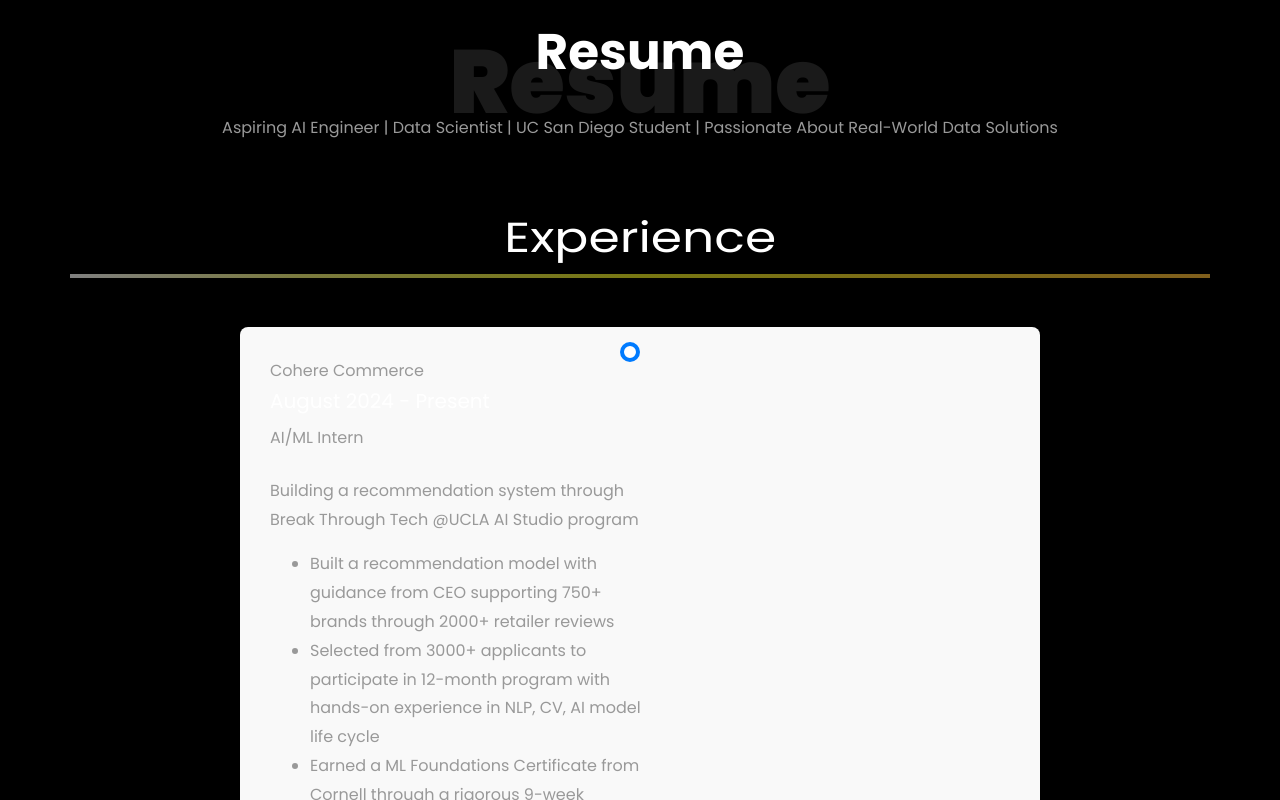
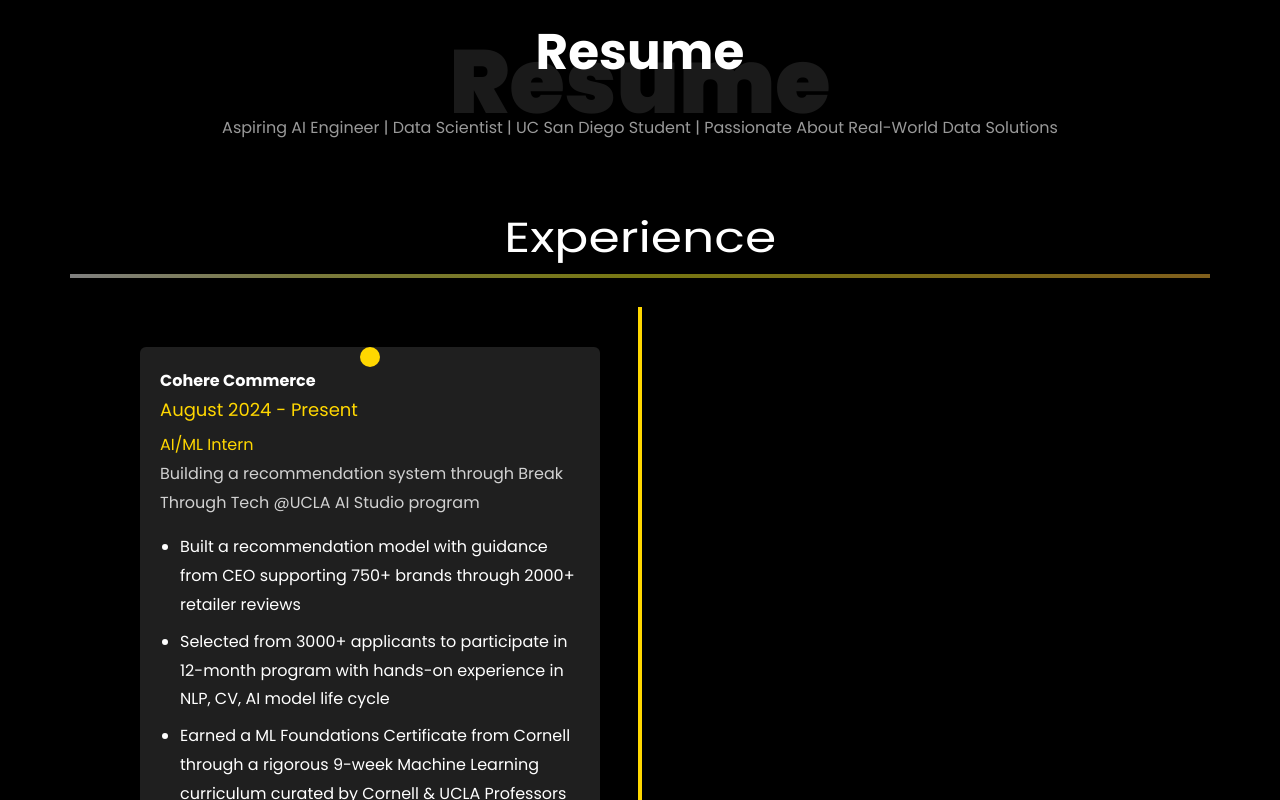
Before and after one commit to abhi-sathvika/abhi-sathvika.github.io, a plain HTML site: page index.html in a window 1280 px wide. Shown: the part 2000-2800 px from the top of the page. Drawn offline with Linux system fonts and the light colour scheme; files whose address does not match are found by name.

Commit message:
Add files via upload

```diff
--- a/index.html
+++ b/index.html
@@ -329,51 +329,52 @@
 		<!--NEW CODE++++++++++++++++++++++++++++++++++++++++++++++++++++++++++++++++++++++		-->
 
 
-		<div class="timeline">
+		<section class="timeline">
+			<div class="container">
 			  <div class="timeline-item">
+				<div class="timeline-icon"></div>
 				<div class="timeline-content">
 				  <span class="date">Cohere Commerce</span>
 				  <h5>August 2024 - Present</h5>
 				  <span class="position">AI/ML Intern</span>
-					<p class="mt-4">Building a recommendation system through Break Through Tech @UCLA AI Studio program
+				  <p>Building a recommendation system through Break Through Tech @UCLA AI Studio program</p>
 				  <ul>
 					<li>Built a recommendation model with guidance from CEO supporting 750+ brands through 2000+ retailer reviews</li>
 					<li>Selected from 3000+ applicants to participate in 12-month program with hands-on experience in NLP, CV, AI model life cycle</li>
 					<li>Earned a ML Foundations Certificate from Cornell through a rigorous 9-week Machine Learning curriculum curated by Cornell & UCLA Professors</li>
 				  </ul>
-					</p>
 				</div>
 			  </div>
 
 			  <div class="timeline-item">
+				<div class="timeline-icon"></div>
 				<div class="timeline-content">
 				  <span class="date">IBM Accelerate</span>
 				  <h5>June 2024 - July 2024</h5>
 				  <span class="position">Client Engineering and Technical Sales Extern</span>
-					<p class="mt-4">IBM providing valuable skills as problem-solving, leadership, mentorship, and client presentations to students
+				  <p>Developed a chatbot using IBM WatsonX.AI to perform insurance account management</p>
 				  <ul>
-							<li>Developed a chatbot using IBM WatsonX.AI to perform insurance account management, payments, and track plan benefits</li>
-							<li>Solved business requirements and client needs, reducing call-center workload by 40% with 500 daily customer queries</li>
-							<li>Written a comprehensive article on Medium reaching 50+ people about program & impact, to guide and lead future applicants</li>
+					<li>Reduced call-center workload by 40% with 500 daily customer queries</li>
+					<li>Written a comprehensive article on Medium reaching 50+ people about program & impact</li>
 				  </ul>
-					</p>
 				</div>
 			  </div>
 
 			  <div class="timeline-item">
+				<div class="timeline-icon"></div>
 				<div class="timeline-content">
 				  <span class="date">Alama AI x DS3 Consulting</span>
 				  <h5>April 2024 - June 2024</h5>
 				  <span class="position">Machine Learning Consultant</span>
-					<p class="mt-4">Alama AI is an innovative startup specializing AI Chatbots to enhance student experience with University Advising Systems.
+				  <p>Developed an advanced chatbot using ChatGPT 3.5 API for improved conversational capabilities.</p>
 				  <ul>
-							<li>Developed an advanced chatbot using ChatGPT 3.5 API for improved conversational capabilities, integrated Retrieval-Augmented Generation (RAG) enhancing response accuracy by 30% and relevance by utilizing LangChain helping 350+ students</li>
-							<li>Collaborated with startup Alama AI's founders, ML engineers, and my DS3 consulting team to align chatbot development with company goals curating a detailed and comprehensive MVP in 8 weeks</li>
+					<li>Enhanced response accuracy by 30% and relevance by utilizing LangChain</li>
+					<li>Curated a detailed and comprehensive MVP in 8 weeks with the team</li>
 				  </ul>
-					</p>
 				</div>
 			  </div>
 			</div>
+		</section>
 
 
 
--- a/timestyle.css
+++ b/timestyle.css
@@ -1,62 +1,81 @@
 .timeline {
     position: relative;
-    max-width: 800px;
-    margin: auto;
+    padding: 20px 0;
+    background: #000000; /* Dark background */
   }
 
   .timeline::before {
     content: '';
     position: absolute;
-    left: 50%;
+    width: 4px;
+    background-color: #FFD700; /* Yellow for the line */
     top: 0;
     bottom: 0;
-    width: 4px;
-    background: #ddd;
-    transform: translateX(-50%);
+    left: 50%;
+    margin-left: -2px;
   }
 
   .timeline-item {
     position: relative;
-    display: flex;
-    flex-direction: column;
-    margin: 20px 0;
-    padding: 20px;
-    background: #f9f9f9;
-    border-radius: 8px;
-    width: 100%;
+    width: 50%;
+    padding: 20px 40px;
+    box-sizing: border-box;
   }
 
   .timeline-item:nth-child(odd) {
-    align-items: flex-start;
+    left: 0;
   }
 
   .timeline-item:nth-child(even) {
-    align-items: flex-end;
+    left: 50%;
+  }
+
+  .timeline-item::before {
+    content: '';
+    position: absolute;
+    width: 20px;
+    height: 20px;
+    border-radius: 50%;
+    background-color: #FFD700; /* Yellow for timeline dot */
+    top: 20px;
+    left: calc(50% - 10px);
+    z-index: 1;
   }
 
   .timeline-content {
-    position: relative;
-    max-width: 400px;
-    padding: 10px;
-    border-radius: 8px;
+    background: #1f1f1f; /* Slightly lighter dark */
+    color: #fff;
+    padding: 20px;
+    border-radius: 6px;
+    box-shadow: 0 0 10px rgba(0, 0, 0, 0.3);
   }
 
-.timeline-item::after {
-    content: '';
-    position: absolute;
-    top: 15px;
-    width: 20px;
-    height: 20px;
-    background: #fff;
-    border: 4px solid #007bff;
-    border-radius: 50%;
-    transform: translateX(-50%);
+  .timeline-content h5 {
+    font-size: 18px;
+    color: #FFD700; /* Yellow for headings */
   }
 
-.timeline-item:nth-child(odd)::after {
-    left: calc(50% - 10px);
+  .timeline-content .date {
+    font-weight: bold;
+    color: #fff; /* White for the date */
   }
 
-.timeline-item:nth-child(even)::after {
-    right: calc(50% - 10px);
+  .timeline-content .position {
+    color: #FFD700; /* Yellow for the position title */
+    margin-bottom: 10px;
   }
+
+  .timeline-content p {
+    font-size: 16px;
+    color: #d1d1d1;
+  }
+
+  .timeline-content ul {
+    padding-left: 20px;
+    color: #fff;
+  }
+
+  .timeline-content ul li {
+    list-style-type: disc;
+    margin-bottom: 8px;
+  }
```
Lines whose indentation alone changed are shown as unchanged.
